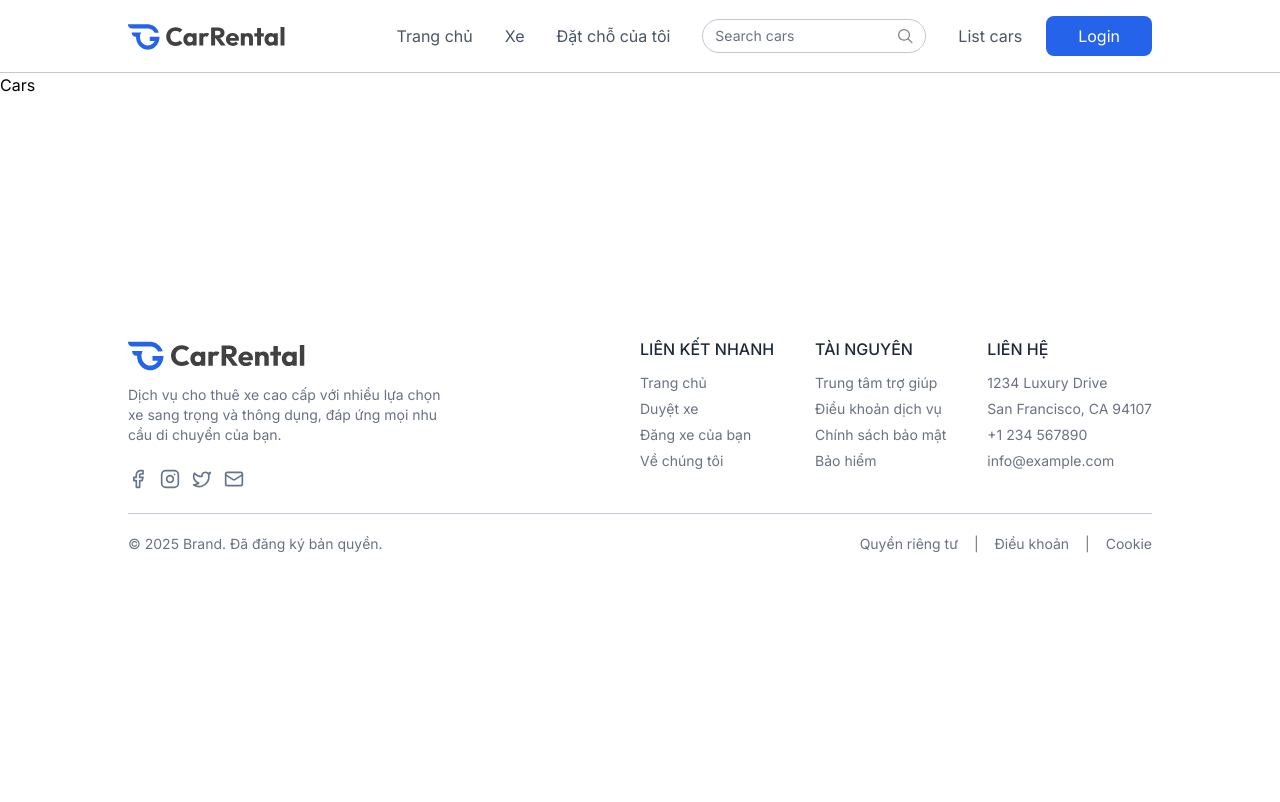
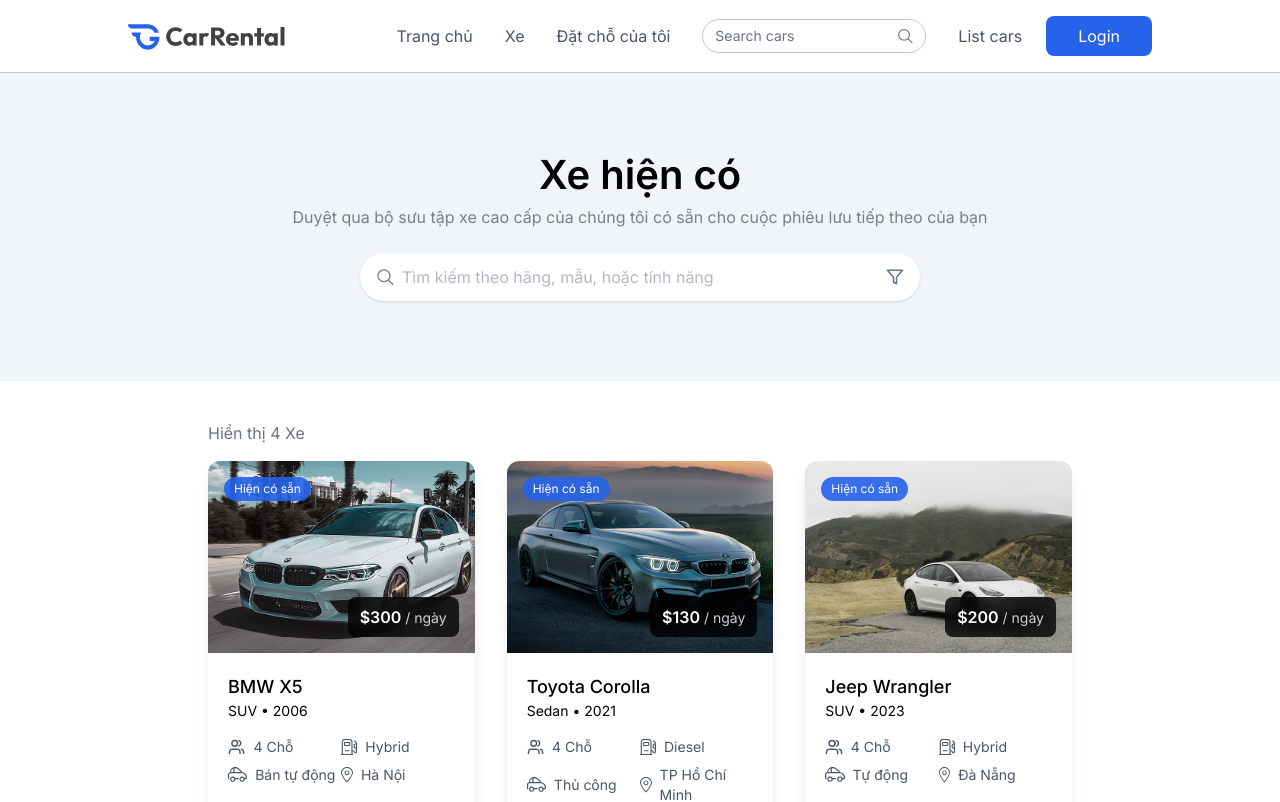
Before and after one commit to AnhTuan2411Dev/FullStackCarRentalBookingApp01, a React (Vite) app in the folder client/: page /cars in a window 1280 px wide. Shown: the top 802 px of the page. Built offline with nearby package versions, Linux system fonts and the light colour scheme.

Commit message:
Hoàn thiện Cars Page

```diff
--- a/client/src/components/Hero.tsx
+++ b/client/src/components/Hero.tsx
@@ -1,5 +1,6 @@
 // Import React và hook useState để quản lý trạng thái
 import React, { useState } from 'react';
+import { useNavigate } from 'react-router-dom';
 // Import các tài nguyên (hình ảnh, danh sách thành phố) từ tệp assets
 import { assets, cityList } from '../assets/assets';
 
@@ -11,82 +12,76 @@
   const [pickupDate, setPickupDate] = useState('');
   // Khai báo trạng thái cho ngày trả xe
   const [returnDate, setReturnDate] = useState('');
+  const navigate = useNavigate();
 
-  // Lấy ngày hiện tại để đặt làm ngày tối thiểu cho các trường ngày
   const today = new Date();
   const year = today.getFullYear();
-  const month = String(today.getMonth() + 1).padStart(2, '0'); // Tháng (thêm '0' nếu < 10)
-  const day = String(today.getDate()).padStart(2, '0');     // Ngày (thêm '0' nếu < 10)
-  const minDate = `${year}-${month}-${day}`; // Định dạng YYYY-MM-DD
+  const month = String(today.getMonth() + 1).padStart(2, '0');
+  const day = String(today.getDate()).padStart(2, '0');
+  const minDate = `${year}-${month}-${day}`;
 
-  // Hàm tính toán ngày trả xe tối thiểu, phải sau ngày nhận xe ít nhất 1 ngày
   const calculateMinReturnDate = () => {
     if (pickupDate) {
-      // Tạo đối tượng Date từ ngày nhận xe đã chọn
       const date = new Date(pickupDate);
-      // Tăng ngày lên 1 để đảm bảo ngày trả xe sau ngày nhận xe
       date.setDate(date.getDate() + 1);
-      // Trả về ngày dưới dạng YYYY-MM-DD
       return date.toISOString().split('T')[0];
     }
-    // Nếu chưa chọn ngày nhận xe, ngày tối thiểu là ngày hiện tại
     return minDate;
   };
 
-  // Tính toán ngày trả xe tối thiểu dựa trên hàm trên
   const minReturnDate = calculateMinReturnDate();
 
+  const handleSearch = (e: React.FormEvent) => {
+    e.preventDefault();
+    // Tạo URL với các tham số tìm kiếm
+    const queryParams = new URLSearchParams();
+    if (pickupLocation) queryParams.append('pickupLocation', pickupLocation);
+    if (pickupDate) queryParams.append('pickupDate', pickupDate);
+    if (returnDate) queryParams.append('returnDate', returnDate);
+
+    navigate(`/car-list?${queryParams.toString()}`);
+  };
+
   return (
-    // Container chính của component Hero
     <div className="h-screen flex flex-col items-center justify-center gap-14 bg-light text-center"
       style={{ opacity: 1 }}>
-      {/* Tiêu đề chính của trang */}
       <h1 className="text-4xl md:text-5xl font-semibold" style={{ opacity: 1, transform: 'none' }}>
         Xe sang cho thuê
       </h1>
-      {/* Form tìm kiếm xe */}
-      <form className="flex flex-col md:flex-row items-start
+      <form onSubmit={handleSearch} className="flex flex-col md:flex-row items-start
       md:items-center justify-between p-6 rounded-lg md:rounded-full w-full
       max-w-80 md:max-w-200 bg-white shadow-[0px_8px_20px_rgba(0,0,0,0.1)]"
         style={{ opacity: 1, transform: 'none' }}>
-        {/* Nhóm các trường nhập liệu */}
         <div className="flex flex-col md:flex-row items-start md:items-center gap-10 min-md:ml-8">
-          {/* Trường chọn địa điểm nhận xe */}
           <div className="flex flex-col items-start gap-2">
             <select required value={pickupLocation} onChange={(e) => setPickupLocation(e.target.value)}>
               <option value="">Địa điểm nhận xe</option>
-              {/* Render danh sách các thành phố từ cityList */}
               {cityList.map((city) => (
                 <option key={city} value={city}>{city}</option>
               ))}
             </select>
-            {/* Hiển thị địa điểm đã chọn hoặc thông báo */}
             <p className="px-1 text-sm text-gray-500">
               {pickupLocation ? pickupLocation : 'Vui lòng chọn địa điểm'}
             </p>
           </div>
-          {/* Trường nhập ngày nhận xe */}
           <div className="flex flex-col items-start gap-2">
             <label htmlFor="pickup-date">Ngày nhận xe</label>
-            <input id="pickup-date" min={minDate} // Ngày tối thiểu là ngày hiện tại
+            <input id="pickup-date" min={minDate}
               className="text-sm text-gray-500" required type="date"
-              value={pickupDate} onChange={(e) => setPickupDate(e.target.value)} /> {/* Liên kết với trạng thái và hàm xử lý thay đổi */}
+              value={pickupDate} onChange={(e) => setPickupDate(e.target.value)} />
           </div>
-          {/* Trường nhập ngày trả xe */}
           <div className="flex flex-col items-start gap-2">
             <label htmlFor="return-date">Ngày trả xe</label>
-            <input id="return-date" min={minReturnDate} // Ngày tối thiểu được tính toán động
+            <input id="return-date" min={minReturnDate}
               className="text-sm text-gray-500" required type="date"
-              value={returnDate} onChange={(e) => setReturnDate(e.target.value)} /> {/* Liên kết với trạng thái và hàm xử lý thay đổi */}
+              value={returnDate} onChange={(e) => setReturnDate(e.target.value)} />
           </div>
         </div>
-        {/* Nút tìm kiếm */}
-        <button className="flex items-center justify-center gap-1 px-9 py-3 max-sm:mt-4 bg-primary hover:bg-primary-dull text-white rounded-full cursor-pointer" tabIndex={0}>
+        <button type="submit" className="flex items-center justify-center gap-1 px-9 py-3 max-sm:mt-4 bg-primary hover:bg-primary-dull text-white rounded-full cursor-pointer" tabIndex={0}>
           <img alt="search" className="brightness-300" src={assets.search_icon} />
           Tìm kiếm
         </button>
       </form>
-      {/* Hình ảnh xe chính */}
       <img alt="car" className="max-h-74" src={assets.main_car} style={{ opacity: 1, transform: 'none' }} />
     </div>
   );
--- a/client/src/pages/CarDetails.tsx
+++ b/client/src/pages/CarDetails.tsx
@@ -1,5 +1,5 @@
 import React, { useEffect, useState } from 'react';
-import { useParams, Link, useNavigate } from 'react-router-dom';
+import { useParams, Link, useNavigate, useLocation } from 'react-router-dom';
 import { assets, dummyCarData, type DummyCarData } from '../assets/assets';
 
 // Component Loader cơ bản (có thể được cải thiện sau)
@@ -15,100 +15,102 @@
   // Lấy `id` từ URL parameters để xác định xe cần hiển thị
   const { id } = useParams<{ id: string }>();
   const navigate = useNavigate();
-  // State để lưu trữ thông tin xe được tìm thấy
+  const location = useLocation(); // Sử dụng useLocation để lấy query params
+
   const [car, setCar] = useState<DummyCarData | null>(null);
-  // State để quản lý trạng thái tải dữ liệu
   const [loading, setLoading] = useState(true);
+  const [pickupDate, setPickupDate] = useState('');
+  const [returnDate, setReturnDate] = useState('');
 
-  // useEffect hook để tìm kiếm thông tin xe khi component được mount hoặc `id` thay đổi
   useEffect(() => {
-    setLoading(true); // Bắt đầu tải dữ liệu, đặt trạng thái loading là true
-    // Tìm kiếm xe trong `dummyCarData` dựa trên `id`
+    setLoading(true);
     const foundCar = dummyCarData.find(c => c._id === id);
     if (foundCar) {
-      // Nếu tìm thấy xe, cập nhật state `car`
       setCar(foundCar);
     }
-    setLoading(false); // Kết thúc tải dữ liệu, đặt trạng thái loading là false
-  }, [id]); // Dependency array: useEffect sẽ chạy lại khi `id` thay đổi
 
-  // Hiển thị Loader nếu đang trong trạng thái tải dữ liệu
+    // Lấy ngày từ URL query params
+    const queryParams = new URLSearchParams(location.search);
+    const urlPickupDate = queryParams.get('pickupDate');
+    const urlReturnDate = queryParams.get('returnDate');
+
+    const today = new Date();
+    const formatDate = (date: Date) => date.toISOString().split('T')[0];
+
+    // Đặt ngày mặc định nếu không có trong URL
+    setPickupDate(urlPickupDate || formatDate(today));
+
+    if (urlReturnDate) {
+      setReturnDate(urlReturnDate);
+    } else {
+      const defaultReturn = new Date(today);
+      defaultReturn.setDate(today.getDate() + 7);
+      setReturnDate(formatDate(defaultReturn));
+    }
+
+    setLoading(false);
+  }, [id, location.search]);
+
+  const calculateMinReturnDate = () => {
+    if (pickupDate) {
+      const date = new Date(pickupDate);
+      date.setDate(date.getDate() + 1);
+      return date.toISOString().split('T')[0];
+    }
+    return new Date().toISOString().split('T')[0]; // Fallback to today
+  };
+
   if (loading) {
     return <Loader />;
   }
 
-  // Hiển thị thông báo nếu không tìm thấy xe
   if (!car) {
     return <div className="text-center text-xl mt-16">Không tìm thấy xe.</div>;
   }
 
-  // Lấy ngày hiện tại và ngày trả về mặc định (ví dụ: sau 7 ngày)
-  const today = new Date(); // Tạo đối tượng Date cho ngày hiện tại
-  const defaultReturnDate = new Date(today); // Tạo bản sao của ngày hiện tại
-  defaultReturnDate.setDate(today.getDate() + 7); // Đặt ngày trả về mặc định là 7 ngày sau
+  const minPickupDate = new Date().toISOString().split('T')[0];
+  const minReturnDate = calculateMinReturnDate();
 
-  // Hàm định dạng ngày thành chuỗi 'YYYY-MM-DD'
-  const formatDate = (date: Date) => date.toISOString().split('T')[0];
-
-  // Định dạng các ngày cho input type="date"
-  const minPickupDate = formatDate(today); // Ngày nhận xe tối thiểu (ngày hiện tại)
-  const defaultPickupDate = formatDate(today); // Ngày nhận xe mặc định (ngày hiện tại)
-  const defaultReturnDateFormatted = formatDate(defaultReturnDate); // Ngày trả xe mặc định (7 ngày sau)
-
-  // Render giao diện người dùng với thông tin chi tiết xe và form đặt xe
   return (
     <div className="px-6 md:px-16 lg:px-24 xl:px-32 mt-16">
-      {/* Nút quay lại danh sách tất cả xe */}
       <button onClick={() => navigate(-1)} className="flex items-center gap-2 mb-6 text-gray-500 cursor-pointer">
         <img alt="Back" className="rotate-180 opacity-65" src={assets.arrow_icon} />
         Quay lại tất cả xe
       </button>
-      {/* Grid layout cho thông tin chi tiết xe và form đặt xe */}
       <div className="grid grid-cols-1 lg:grid-cols-3 gap-8 lg:gap-12">
-        {/* Phần hiển thị hình ảnh và thông tin chi tiết xe */}
         <div className="lg:col-span-2" style={{ opacity: 1, transform: 'none' }}>
-          {/* Hình ảnh xe */}
           <img alt={car.model} className="w-full h-auto md:max-h-100 object-cover rounded-xl mb-6 shadow-md" src={car.image} style={{ opacity: 1, transform: 'none' }} />
           <div className="space-y-6" style={{ opacity: 1 }}>
-            {/* Tên xe và thông tin cơ bản */}
             <div>
               <h1 className="text-3xl font-bold">{car.brand} {car.model}</h1>
               <p className="text-gray-500 text-lg">{car.category} • {car.year}</p>
             </div>
             <hr className="border-borderColor my-6" />
-            {/* Các thông số kỹ thuật của xe (số chỗ, loại nhiên liệu, hộp số, vị trí) */}
             <div className="grid grid-cols-2 sm:grid-cols-4 gap-4">
-              {/* Số chỗ ngồi */}
               <div className="flex flex-col items-center bg-light p-4 rounded-lg" style={{ opacity: 1, transform: 'none' }}>
                 <img alt="Seats" className="h-5 mb-2" src={assets.users_icon} />
                 {car.seating_capacity} Chỗ ngồi
               </div>
-              {/* Loại nhiên liệu */}
               <div className="flex flex-col items-center bg-light p-4 rounded-lg" style={{ opacity: 1, transform: 'none' }}>
                 <img alt="Fuel Type" className="h-5 mb-2" src={assets.fuel_icon} />
                 {car.fuel_type}
               </div>
-              {/* Hộp số */}
               <div className="flex flex-col items-center bg-light p-4 rounded-lg" style={{ opacity: 1, transform: 'none' }}>
                 <img alt="Transmission" className="h-5 mb-2" src={assets.car_icon} />
                 {car.transmission}
               </div>
-              {/* Vị trí */}
               <div className="flex flex-col items-center bg-light p-4 rounded-lg" style={{ opacity: 1, transform: 'none' }}>
                 <img alt="Location" className="h-5 mb-2" src={assets.location_icon} />
                 {car.location}
               </div>
             </div>
-            {/* Mô tả xe */}
             <div>
               <h1 className="text-xl font-medium mb-3">Mô tả</h1>
               <p className="text-gray-500">{car.description}</p>
             </div>
-            {/* Các tính năng của xe */}
             <div>
               <h1 className="text-xl font-medium mb-3">Tính năng</h1>
               <ul className="grid grid-cols-1 sm:grid-cols-2 gap-2">
-                {/* Các tính năng giả định, có thể lấy từ dữ liệu xe nếu có */}
                 <li className="flex items-center text-gray-500"><img className="h-4 mr-2" alt="" src={assets.check_icon} />Camera 360</li>
                 <li className="flex items-center text-gray-500"><img className="h-4 mr-2" alt="" src={assets.check_icon} />Bluetooth</li>
                 <li className="flex items-center text-gray-500"><img className="h-4 mr-2" alt="" src={assets.check_icon} />GPS</li>
@@ -118,29 +120,39 @@
             </div>
           </div>
         </div>
-        {/* Form đặt xe */}
         <form className="shadow-lg h-max sticky top-18 rounded-xl p-6 space-y-6 text-gray-500" style={{ opacity: 1, transform: 'none' }}>
-          {/* Giá thuê xe mỗi ngày */}
           <p className="flex items-center justify-between text-2xl text-gray-800 font-semibold">
             ${car.pricePerDay}
             <span className="text-base text-gray-400 font-normal">mỗi ngày</span>
           </p>
           <hr className="border-borderColor my-6" />
-          {/* Input chọn ngày nhận xe */}
           <div className="flex flex-col gap-2">
             <label htmlFor="pickup-date">Ngày nhận xe</label>
-            <input className="border border-borderColor px-3 py-2 rounded-lg" required id="pickup-date" min={minPickupDate} type="date" defaultValue={defaultPickupDate} />
+            <input
+              className="border border-borderColor px-3 py-2 rounded-lg"
+              required
+              id="pickup-date"
+              min={minPickupDate}
+              type="date"
+              value={pickupDate}
+              onChange={(e) => setPickupDate(e.target.value)}
+            />
           </div>
-          {/* Input chọn ngày trả xe */}
           <div className="flex flex-col gap-2">
             <label htmlFor="return-date">Ngày trả xe</label>
-            <input className="border border-borderColor px-3 py-2 rounded-lg" required id="return-date" type="date" defaultValue={defaultReturnDateFormatted} />
+            <input
+              className="border border-borderColor px-3 py-2 rounded-lg"
+              required
+              id="return-date"
+              min={minReturnDate}
+              type="date"
+              value={returnDate}
+              onChange={(e) => setReturnDate(e.target.value)}
+            />
           </div>
-          {/* Nút "Đặt ngay" */}
           <button className="w-full bg-primary hover:bg-primary-dull transition-all py-3 font-medium text-white rounded-xl cursor-pointer">
             Đặt ngay
           </button>
-          {/* Thông báo không yêu cầu thẻ tín dụng */}
           <p className="text-center text-sm">Không yêu cầu thẻ tín dụng để đặt trước</p>
         </form>
       </div>
--- a/client/src/pages/Cars.tsx
+++ b/client/src/pages/Cars.tsx
@@ -1,9 +1,127 @@
-import React from 'react'
+import React, { useState, useEffect } from 'react'; // Import các hook React cần thiết
+import { useLocation } from 'react-router-dom'; // Import hook để truy cập đối tượng vị trí URL
+import { dummyCarData, assets, cityList, type DummyCarData } from '../assets/assets'; // Import dữ liệu xe giả, tài sản và danh sách thành phố
+import CarCard from '../components/CarCard'; // Import component CarCard để hiển thị thông tin xe
 
 const Cars = () => {
+  const location = useLocation(); // Lấy đối tượng vị trí từ URL
+  const [searchTerm, setSearchTerm] = useState(''); // State để lưu trữ từ khóa tìm kiếm
+  const [filteredCars, setFilteredCars] = useState<DummyCarData[]>([]); // State để lưu trữ danh sách xe đã lọc
+  const [showFilter, setShowFilter] = useState(false); // State để kiểm soát việc hiển thị bộ lọc
+  const [filters, setFilters] = useState({ // State để lưu trữ các giá trị bộ lọc
+    location: '', // Vị trí
+    pickupDate: '', // Ngày nhận xe
+    returnDate: '', // Ngày trả xe
+  });
+
+  // useEffect để phân tích các tham số URL và cập nhật bộ lọc
+  useEffect(() => {
+    const params = new URLSearchParams(location.search); // Tạo đối tượng URLSearchParams từ chuỗi truy vấn URL
+    setFilters({ // Cập nhật state filters
+      location: params.get('location') || '', // Lấy vị trí từ URL hoặc chuỗi rỗng
+      pickupDate: params.get('pickupDate') || '', // Lấy ngày nhận xe từ URL hoặc chuỗi rỗng
+      returnDate: params.get('returnDate') || '', // Lấy ngày trả xe từ URL hoặc chuỗi rỗng
+    });
+  }, [location.search]); // Chạy lại khi chuỗi truy vấn URL thay đổi
+
+  // useEffect để lọc xe dựa trên từ khóa tìm kiếm và bộ lọc
+  useEffect(() => {
+    let tempCars = dummyCarData; // Khởi tạo danh sách xe tạm thời với tất cả dữ liệu xe
+
+    // Lọc theo từ khóa tìm kiếm (hãng, mẫu, hoặc tính năng)
+    if (searchTerm) {
+      tempCars = tempCars.filter(car =>
+        car.brand.toLowerCase().includes(searchTerm.toLowerCase()) || // Lọc theo hãng
+        car.model.toLowerCase().includes(searchTerm.toLowerCase()) || // Lọc theo mẫu
+        car.transmission.toLowerCase().includes(searchTerm.toLowerCase()) // Lọc theo loại truyền động
+      );
+    }
+
+    // Lọc theo URL (vị trí)
+    if (filters.location) {
+      tempCars = tempCars.filter(car => car.location === filters.location); // Lọc theo vị trí
+    }
+    // Logic lọc theo ngày đón và ngày trả có thể phức tạp hơn, tùy thuộc vào cách bạn quản lý ngày thuê xe.
+    // Hiện tại, tôi sẽ bỏ qua phần này để tập trung vào hiển thị và lọc cơ bản.
+
+    setFilteredCars(tempCars); // Cập nhật state filteredCars với danh sách xe đã lọc
+  }, [searchTerm, filters]); // Chạy lại khi searchTerm hoặc filters thay đổi
+
   return (
-    <div>Cars</div>
-  )
-}
+    <>
+      {/* Phần tiêu đề và thanh tìm kiếm */}
+      <div className="flex flex-col items-center py-20 bg-light max-md:px-4">
+        {/* Tiêu đề */}
+        <div className="flex flex-col justify-center items-center text-center">
+          <h1 className="font-semibold text-4xl md:text-[40px]">Xe hiện có</h1>
+          <p className="text-sm md:text-base text-gray-500/90 mt-2">
+            Duyệt qua bộ sưu tập xe cao cấp của chúng tôi có sẵn cho cuộc phiêu lưu tiếp theo của bạn
+          </p>
+        </div>
+        {/* Thanh tìm kiếm */}
+        <div className="flex items-center bg-white px-4 mt-6 max-w-140 w-full h-12 rounded-full shadow">
+          <img alt="Search Icon" className="w-4.5 h-4.5 mr-2" src={assets.search_icon} />
+          <input
+            placeholder="Tìm kiếm theo hãng, mẫu, hoặc tính năng"
+            className="w-full h-full outline-none text-gray-500"
+            type="text"
+            value={searchTerm}
+            onChange={(e) => setSearchTerm(e.target.value)} // Cập nhật searchTerm khi người dùng nhập
+          />
+          <img
+            alt="Filter Icon"
+            className="w-4.5 h-4.5 ml-2 cursor-pointer"
+            src={assets.filter_icon}
+            onClick={() => setShowFilter(!showFilter)} // Chuyển đổi trạng thái hiển thị bộ lọc
+          />
+        </div>
+        {/* Phần bộ lọc (hiển thị khi showFilter là true) */}
+        {showFilter && (
+          <div className="flex flex-col md:flex-row gap-4 mt-4 p-4 bg-white rounded-lg shadow w-full max-w-140">
+            {/* Chọn vị trí */}
+            <select
+              className="p-2 border rounded-md w-full md:w-1/3"
+              value={filters.location}
+              onChange={(e) => setFilters({ ...filters, location: e.target.value })} // Cập nhật vị trí
+            >
+              <option value="">Chọn vị trí</option>
+              {cityList.map(city => (
+                <option key={city} value={city}>{city}</option>
+              ))}
+            </select>
+            {/* Nhập ngày đón */}
+            <input
+              type="date"
+              className="p-2 border rounded-md w-full md:w-1/3"
+              placeholder="Ngày đón"
+              value={filters.pickupDate}
+              onChange={(e) => setFilters({ ...filters, pickupDate: e.target.value })} // Cập nhật ngày đón
+            />
+            {/* Nhập ngày trả */}
+            <input
+              type="date"
+              className="p-2 border rounded-md w-full md:w-1/3"
+              placeholder="Ngày trả"
+              value={filters.returnDate}
+              onChange={(e) => setFilters({ ...filters, returnDate: e.target.value })} // Cập nhật ngày trả
+            />
+          </div>
+        )}
+      </div>
 
-export default Cars
+      {/* Phần hiển thị danh sách xe */}
+      <div className="px-6 md:px-16 lg:px-24 xl:px-32 mt-10">
+        <p className="text-gray-500 xl:px-20 max-w-7xl mx-auto">
+          Hiển thị {filteredCars.length} Xe
+        </p>
+        <div className="grid grid-cols-1 sm:grid-cols-2 lg:grid-cols-3 gap-8 mt-4 xl:px-20 max-w-7xl mx-auto">
+          {filteredCars.map((car) => (
+            <CarCard key={car._id} car={car} /> // Render CarCard cho mỗi xe
+          ))}
+        </div>
+      </div>
+    </>
+  );
+};
+
+export default Cars; // Xuất component Cars
```
